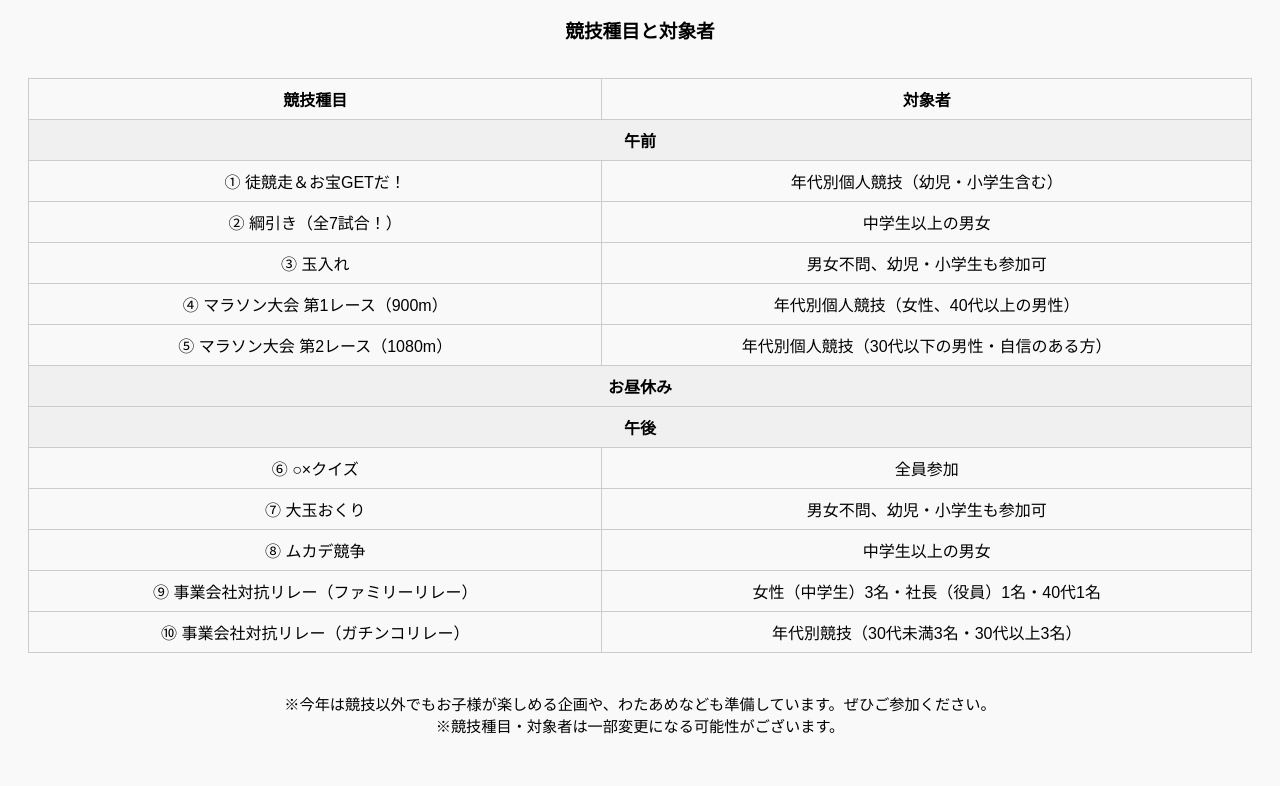
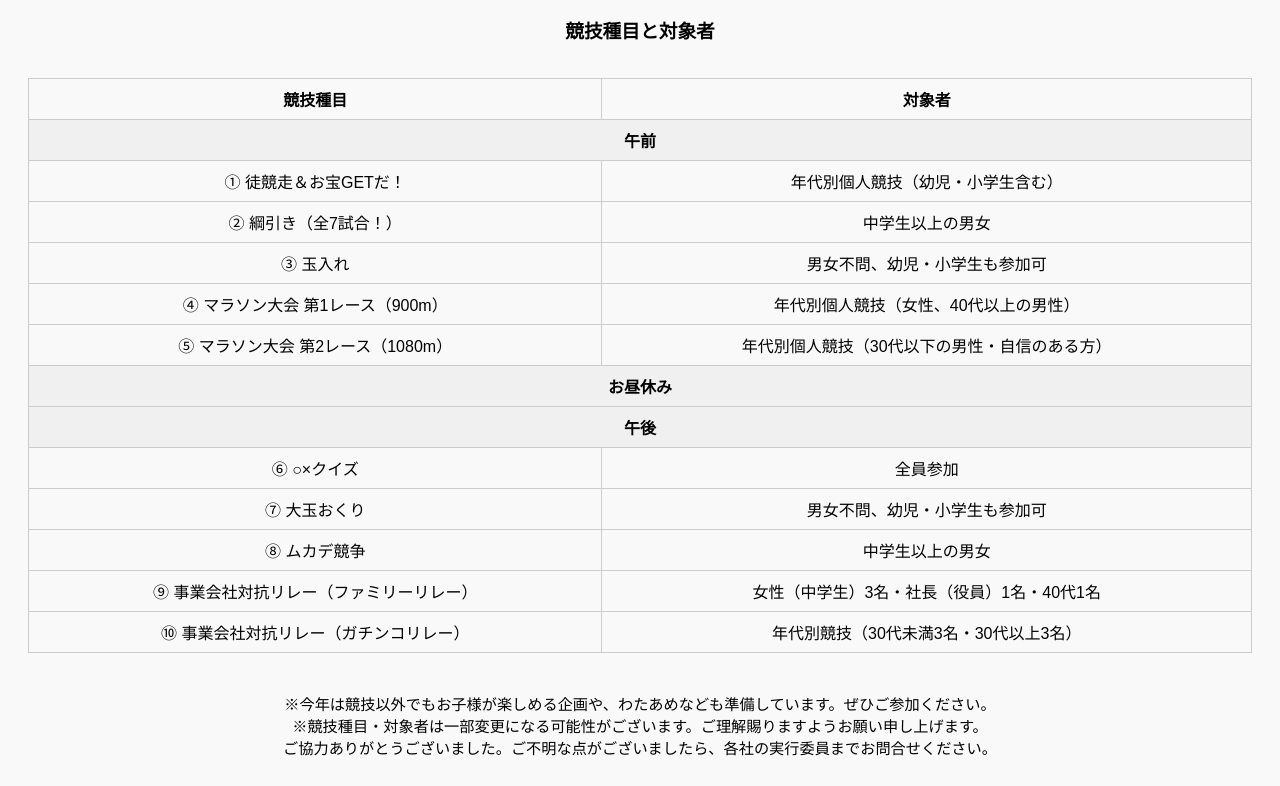
Before and after one commit to yuuyuu661/ikeda-kk, a plain HTML site: page index.html in a window 1280 px wide. Shown: the part 1368-2154 px from the top of the page. Before the commit the page ends 2132 px from the top, so only its background shows below. Drawn offline with Linux system fonts and the light colour scheme.

Commit message:
Update index.html

```diff
--- a/index.html
+++ b/index.html
@@ -495,7 +495,8 @@
  </div>
   <div class="notes">
     ※今年は競技以外でもお子様が楽しめる企画や、わたあめなども準備しています。ぜひご参加ください。<br>
-    ※競技種目・対象者は一部変更になる可能性がございます。
+    ※競技種目・対象者は一部変更になる可能性がございます。ご理解賜りますようお願い申し上げます。<br>
+    ご協力ありがとうございました。ご不明な点がございましたら、各社の実行委員までお問合せください。
   </div>
   <!-- CONTENT END -->
   <script src="script.js"></script>
```
